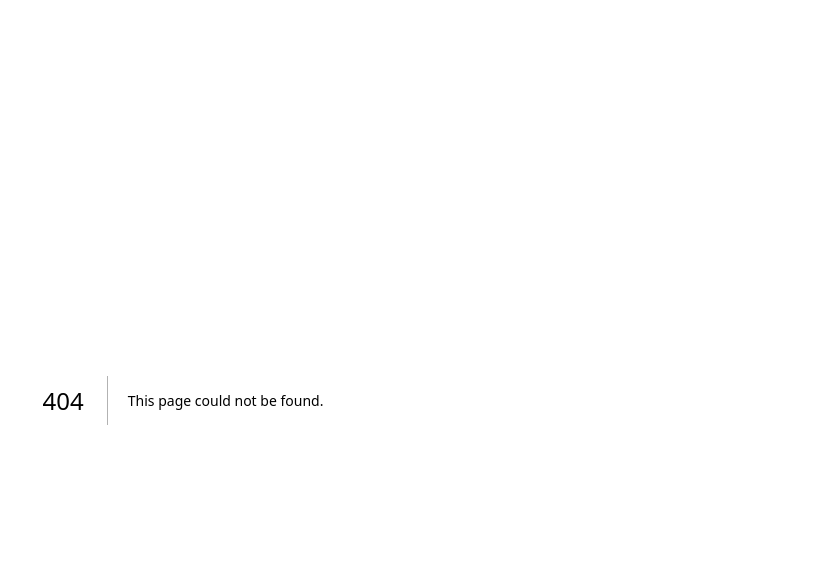
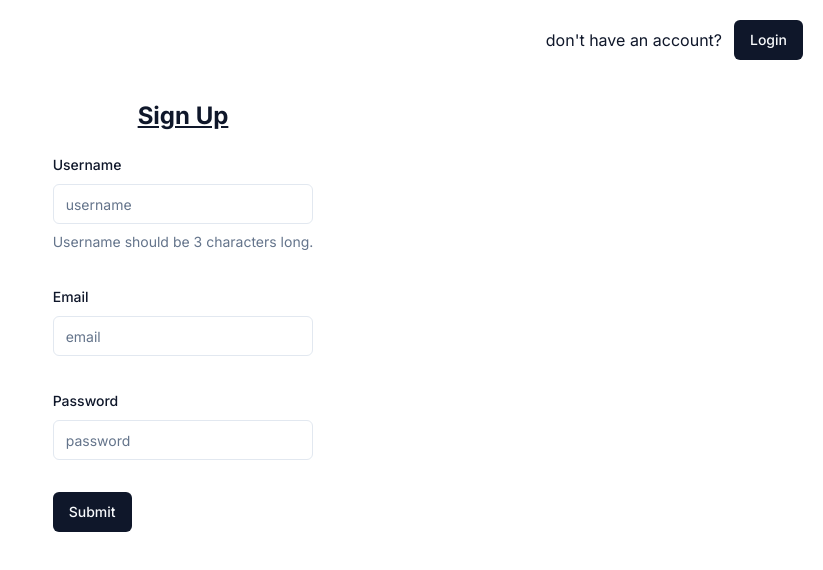
Before and after one commit to mkumm14/fault-finder-project, a Next.js app: page /auth/signup in a window 1280 px wide. Before the commit this address had no page. Shown: the top 570 px of the page, without its empty margins (457-1280 px from the left). Built offline with nearby package versions, Linux system fonts and the light colour scheme.

Commit message:
moved login and signup to auth directory

```diff
--- a/src/app/login/page.tsx
+++ b/src/app/auth/login/page.tsx
@@ -51,7 +51,7 @@
             <div className={'flex justify-end items-center m-5 space-x-3'}>
                 <p className={''}>Already have an account?</p>
                 <Button asChild>
-                    <Link href={'/signup'}>Sign up</Link>
+                    <Link href={'/auth/signup'}>Sign up</Link>
                 </Button>
             </div>
 
--- a/src/app/signup/page.tsx
+++ b/src/app/auth/signup/page.tsx
@@ -54,7 +54,7 @@
             <div className={'flex justify-end items-center m-5 space-x-3'}>
                 <p className={''}>don&apos;t have an account?</p>
                 <Button asChild>
-                    <Link href={'/login'}>Login</Link>
+                    <Link href={'/auth/login'}>Login</Link>
                 </Button>
             </div>
 
--- a/src/app/page.tsx
+++ b/src/app/page.tsx
@@ -8,7 +8,7 @@
 
           <div>Welcome to Fault Finder</div>
           <Button asChild>
-          <Link href={'/login'}>Get Started</Link>
+          <Link href={'/auth/login'}>Get Started</Link>
           </Button>
       </div>
   )
```
